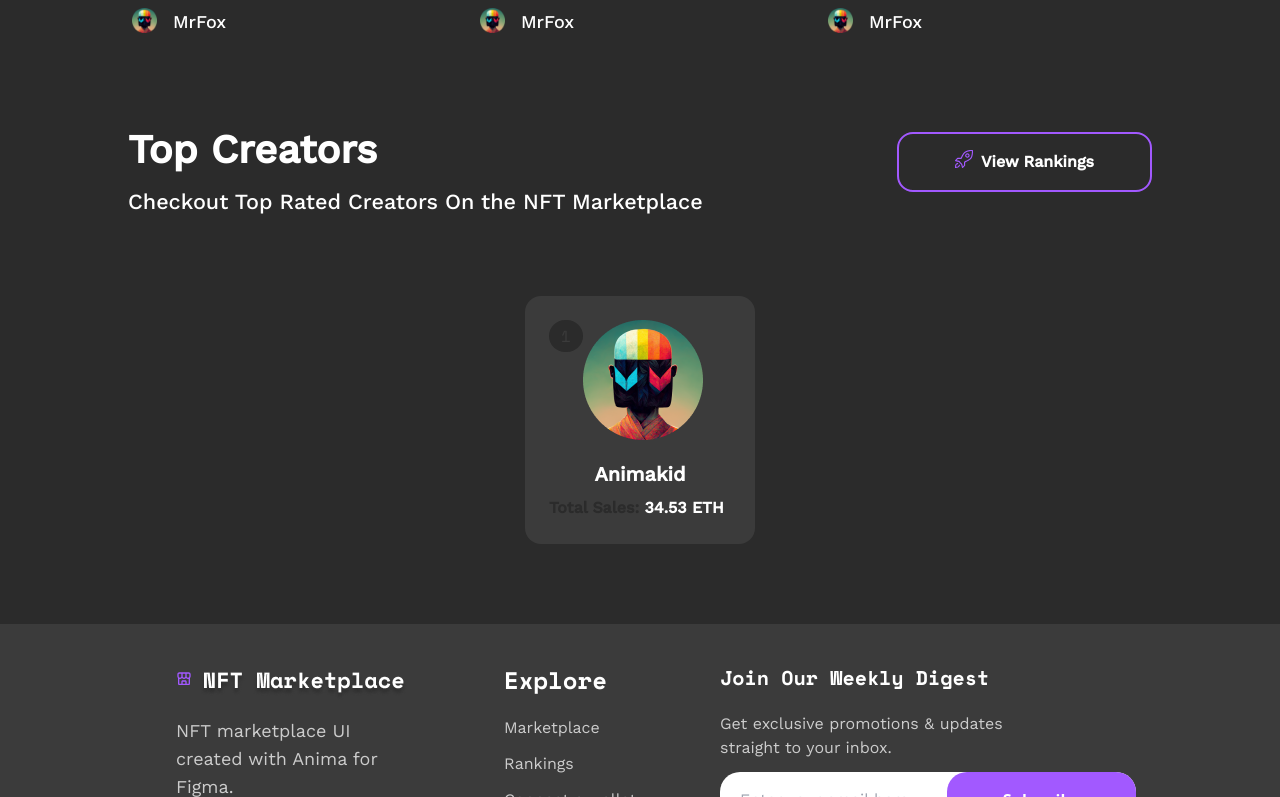
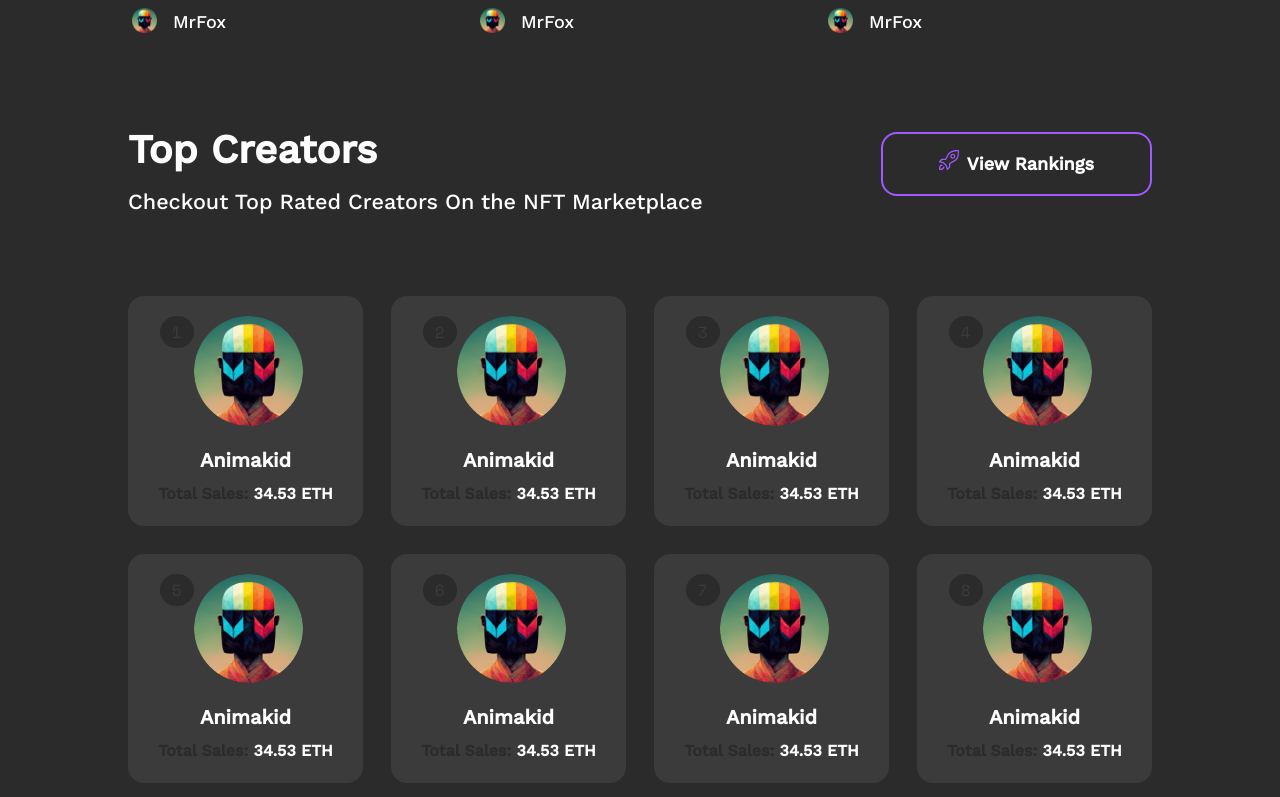
Before and after one commit to Judge-Paul/nft-marketplace, a React (Vite) app: page / in a window 1280 px wide. Shown: the part 1443-2240 px from the top of the page. Built offline with nearby package versions, Linux system fonts and the light colour scheme.

Commit message:
fix: responsiveness on creators section

```diff
--- a/src/components/Creators.jsx
+++ b/src/components/Creators.jsx
@@ -2,37 +2,49 @@ import React from "react";
 import { motion } from "framer-motion";
 import { SlRocket } from "react-icons/sl";
 import Animakid from "../assets/artists-avatars/Animakid.png"
+import CreatorCard from "./cards/CreatorCard";
 
 export default function Creators() {
     return (
-        <div className="mt-20 mb-20 font-workSans px-8 sm:px-32 text-white">
-            <div className="flex justify-between">
+        <div className="mt-20 mb-20 font-workSans text-white">
+            <div className="flex justify-between px-8 sm:px-32">
                 <div>
-                    <h4 className="text-3xl md:text-[2.5rem] font-bold">
+                    <h4 className="text-3xl lg:text-[2.5rem] font-bold">
                         Top Creators
                     </h4>
-                    <p className="text-lg sm:text-[1.35rem] mt-5 font-medium mb-20">
+                    <p className="text-lg lg:text-[1.35rem] mt-5 font-medium">
                         Checkout Top Rated Creators On the NFT Marketplace
                     </p>
                 </div>
                 <motion.button
-                    className="bg-transparent border-2 border-[#A259FF] h-full flex px-14 py-4 rounded-2xl font-semibold truncate"
+                    className="hidden md:flex bg-transparent border-2 border-[#A259FF] text-xs xl:text-lg ml-auto h-full px-14 py-4 rounded-2xl font-semibold"
+                    whileHover={{ scale: 0.92 }}
+                >
+                    <SlRocket className="mr-2 lg:text-lg text-[#A259FF]" size="20px" />
+                    View Rankings
+                </motion.button>
+            </div>
+            <div className="grid md:grid-cols-2 xl:grid-cols-4 gap-7 mt-20 place-items-center px-8 lg:px-32">
+                <CreatorCard position={1} avatar={Animakid} name={"Animakid"} sales={34.53} />
+                <CreatorCard position={2} avatar={Animakid} name={"Animakid"} sales={34.53} />
+                <CreatorCard position={3} avatar={Animakid} name={"Animakid"} sales={34.53} />
+                <CreatorCard position={4} avatar={Animakid} name={"Animakid"} sales={34.53} />
+                <CreatorCard position={5} avatar={Animakid} name={"Animakid"} sales={34.53} />
+                <CreatorCard position={6} avatar={Animakid} name={"Animakid"} sales={34.53} />
+                <CreatorCard position={7} avatar={Animakid} name={"Animakid"} sales={34.53} />
+                <CreatorCard position={8} avatar={Animakid} name={"Animakid"} sales={34.53} />
+                <CreatorCard position={9} avatar={Animakid} name={"Animakid"} sales={34.53} />
+                <CreatorCard position={10} avatar={Animakid} name={"Animakid"} sales={34.53} />
+                <CreatorCard position={11} avatar={Animakid} name={"Animakid"} sales={34.53} />
+                <CreatorCard position={12} avatar={Animakid} name={"Animakid"} sales={34.53} />
+                <motion.button
+                    className="flex md:hidden bg-transparent border-2 border-[#A259FF] justify-center py-4 w-80 rounded-2xl font-semibold"
                     whileHover={{ scale: 0.92 }}
                 >
                     <SlRocket className="mr-2 text-lg text-[#A259FF]" />
                     View Rankings
                 </motion.button>
             </div>
-            <div className="flex justify-center gap-7 place-center">
-                <div className="bg-[#3B3B3B] p-6 rounded-2xl">
-                    <div className="mb-5 flex pr-7">
-                        <h4 className="text-[#3B3B3B] bg-[#2B2B2B] rounded-full h-full px-3 py-1 font-spaceMono">1</h4>
-                        <img src={Animakid} alt="" />
-                    </div>
-                    <h4 className="text-center font-semibold text-xl">Animakid</h4>
-                    <p className="text-[#2B2B2B] font-semibold text-md pt-2">Total Sales: <span className="text-white text-md">34.53 ETH</span></p>
-                </div>
-            </div>
         </div>
     )
 }
--- /dev/null
+++ b/src/components/cards/CreatorCard.jsx
@@ -0,0 +1,24 @@
+import React from "react";
+import { motion } from "framer-motion";
+import { Link } from "react-router-dom";
+
+export default function CreatorCard({position, avatar, name, sales}) {
+    return (
+        <motion.div whileHover={{ scale: 0.92 }} className="bg-[#3B3B3B] px-3 py-5 rounded-2xl flex xl:block w-80 xl:w-full">
+            <Link to="/artist">
+                <div className="xl:mb-5 flex xl:pr-7 xl:justify-center static">
+                    <h4 className="text-[#3B3B3B] bg-[#2B2B2B] rounded-full absolute xl:static xl:h-full px-2 xl:px-3 xl:py-1 font-spaceMono">{position}</h4>
+                    <img src={avatar} className="rounded-full w-14 xl:w-3/5" alt="" />
+                    <div className="block xl:hidden pl-5">
+                        <h4 className="font-semibold text-xl">{name}</h4>
+                        <p className="text-[#2B2B2B] font-semibold text-md pt-2">Total Sales: <span className="text-white text-md">{sales} ETH</span></p>
+                    </div>
+                </div>
+                <div className="hidden xl:block text-center">
+                    <h4 className="hidden xl:block font-semibold text-xl">{name}</h4>
+                    <p className="text-[#2B2B2B] font-semibold text-md pt-2">Total Sales: <span className="text-white text-md">{sales} ETH</span></p>
+                </div>
+            </Link>
+        </motion.div>
+    )
+}
```
